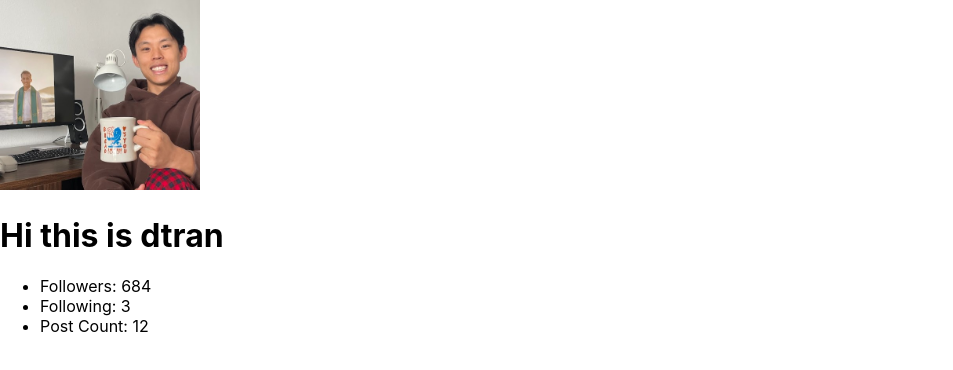
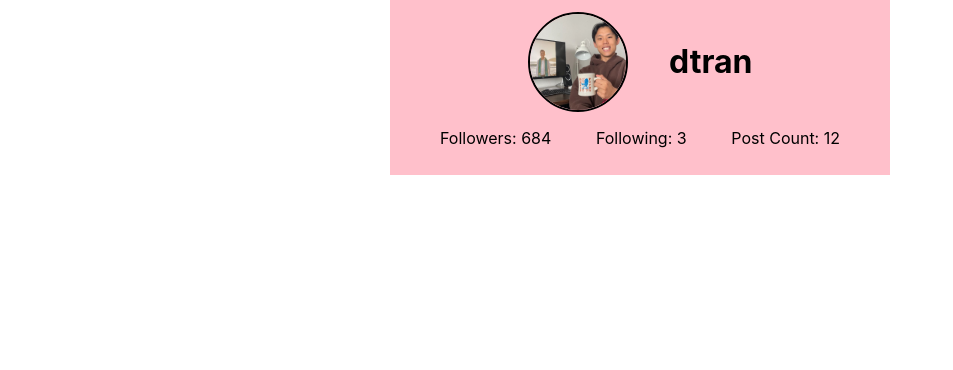
Before and after one commit to jackfales/yum, a Next.js app: page /dtran in a window 1280 px wide. Shown: the top 370 px of the page, without its empty margins (0-953 px from the left). Built offline with nearby package versions, Linux system fonts and the light colour scheme; no server answers; what aws-amplify would draw is missing.

Commit message:
Add style to profile page

```diff
--- a/app/[user]/page.tsx
+++ b/app/[user]/page.tsx
@@ -1,4 +1,5 @@
 import Image from 'next/image';
+import styles from "../../styles/Profile.module.css"
 // TODO These imports may not be needed when we implement a database
 import path from 'path';
 import fs from 'fs';
@@ -39,19 +40,30 @@ export default async function Profile({ params }: { params: {user: string}}) {
   const { user } = params;
   const { followers, following, postCount } = getProfileData(user);
   return (
-    <>
-      <Image
-        src={`/images/pp/${user}.jpg`}
-        alt="Picture of the user"
-        width={200}
-        height={200}
-      />
-      <h1>Hi this is {user}</h1>
-      <ul>
-        <li>Followers: {followers}</li>
-        <li>Following: {following}</li>
-        <li>Post Count: {postCount}</li>
-      </ul>
-    </>
+    <main id={styles['main']}>
+      <div id={styles['profilebanner']} className={`${styles.container} ${styles.column}`}>
+        <div id={styles['profileheader']}
+             className={`${styles.container}
+                         ${styles.row}
+                         ${styles.spacebetween}`}>
+          <Image
+            id={styles['profilepicture']}
+            src={`/images/pp/${user}.jpg`}
+            alt="Picture of the user"
+            width={100}
+            height={100}
+          />
+          <h1>{user}</h1>
+        </div>
+        <div id={styles['profileinfo']}
+             className={`${styles.container}
+             ${styles.row}
+             ${styles.spacebetween}`}>
+          <p>Followers: {followers}</p>
+          <p>Following: {following}</p>
+          <p>Post Count: {postCount}</p>
+        </div>
+      </div>
+    </main>
   )
 }
--- /dev/null
+++ b/styles/Profile.module.css
@@ -0,0 +1,46 @@
+.container {
+  display: flex;
+  justify-content: center;
+  align-items: center;
+}
+
+.container.column {
+  flex-direction: column;
+}
+
+.container.row {
+  flex-direction: row;
+}
+
+.container.spacebetween {
+  justify-content: space-between;
+}
+
+#main {
+  height: 100vh;
+  display: flex;
+  flex-direction: column;
+  align-items: center;
+}
+
+#profilebanner {
+  width: 500px;
+  padding: 30px;
+  height: 175px;
+  background-color: pink;
+}
+
+#profileheader {
+  width: 225px;
+}
+
+#profileinfo {
+  width: 400px;
+}
+
+#profilepicture {
+  width: 100px;
+  height: 100px;
+  border-radius: 50%;
+  border: 2px solid black;
+}
```
